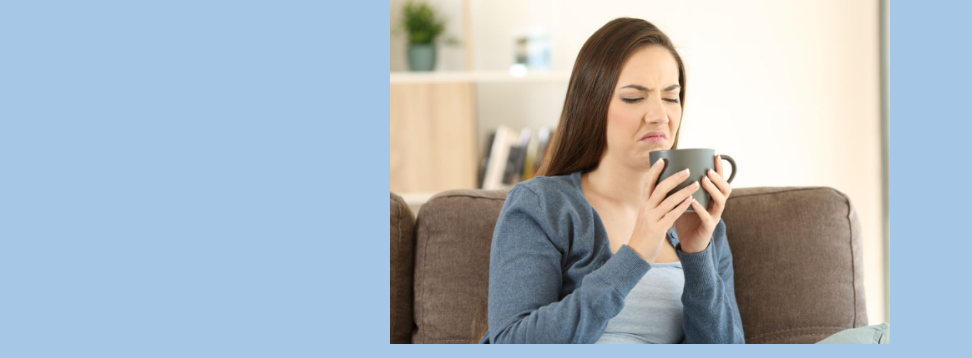
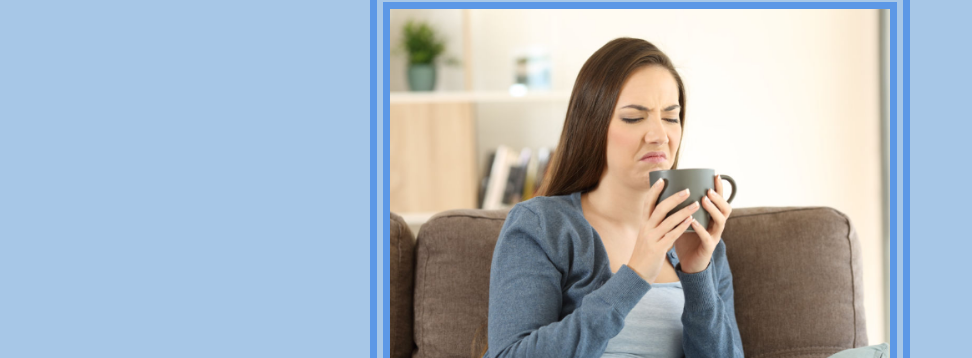
Before and after one commit to Collyz/odin-recipes, a plain HTML site: page odin-recipes/coffee.html in a window 1280 px wide. Shown: the part 84-442 px from the top of the page, without its empty margins (0-972 px from the left). Drawn offline with Linux system fonts and the light colour scheme.

Commit message:
Fixed cereal img not being centered, gave all recipe imgs borders

```diff
--- a/odin-recipes/coffee.html
+++ b/odin-recipes/coffee.html
@@ -7,7 +7,7 @@
 </head>
 <body>
     <h1 id = "header">Coffee</h1>
-    <div class="bad-coffee-container">
+    <div class="recipe-container">
         <img class="bad-coffee-img" src="../images/recipe-pictures/bad-coffee.png" alt="Cup of Joe">
     </div>
     <h2>Divine Nectar</h2>
--- a/styles.css
+++ b/styles.css
@@ -35,7 +35,16 @@ h3 {
     width: min-content;
 }
 
-/*Borders for the three recipe page subheaders*/
+/*Applied to all recipe pages*/
+.recipe-container {
+    display: flex;
+    justify-content: center;
+}
+
+.recipe-container img{
+    border: 20px double #5c98e6;
+}
+
 .ingredients {
     border: red double 5px;
 }
@@ -106,20 +115,8 @@ h3 {
 
 
 /*water recipe*/
-.cold-water {
-    display: flex;
-    justify-content: center;
-}
-.cold-water img{
-    border: 20px double #5c98e6;
-}
 /*coffee recipe*/
-.bad-coffee-container {
-    display: flex;
-    justify-content: center;
-}
-
-.bad-coffee-container .bad-coffee-img {
+.recipe-container .bad-coffee-img {
     width: 500px;
     height: auto;
 }
```
Also changed, not shown: odin-recipes/cereal.html (+3 -1 lines), odin-recipes/cold-water.html (+1 -1 lines).
